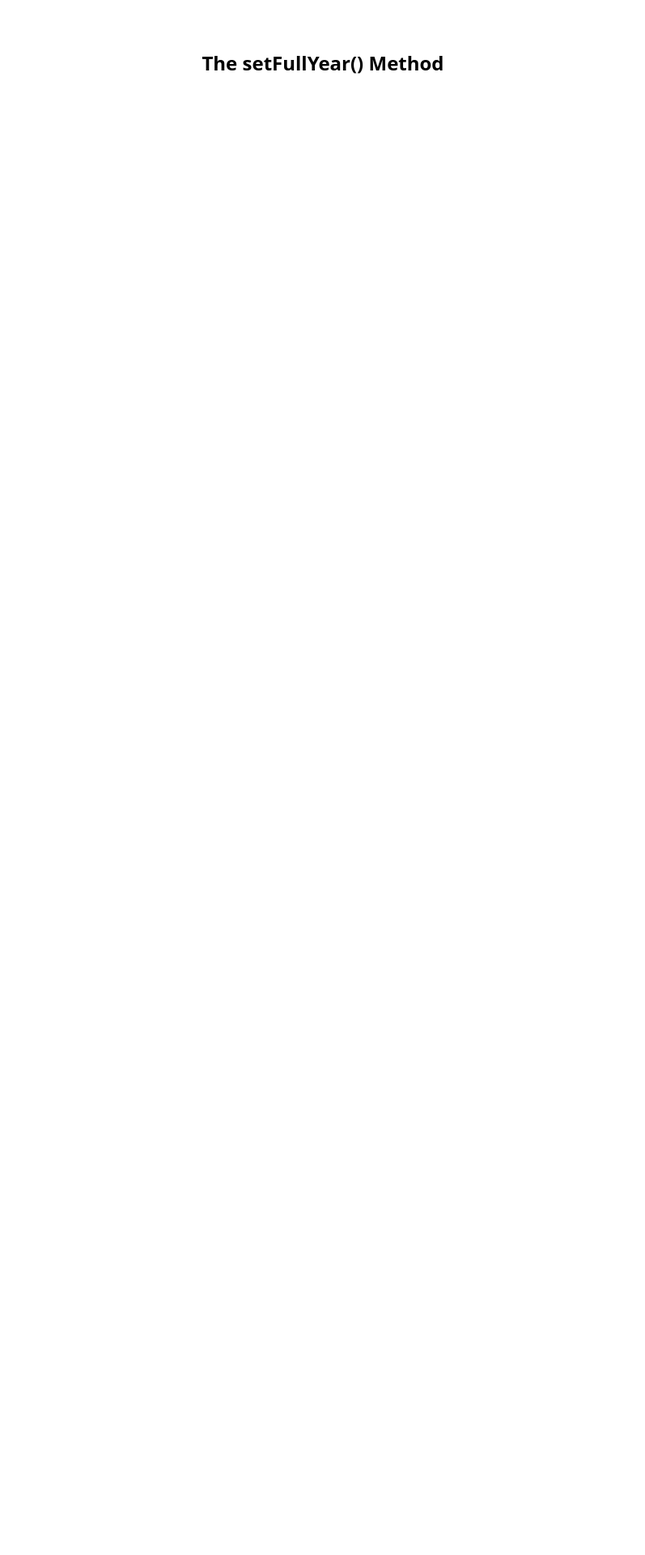
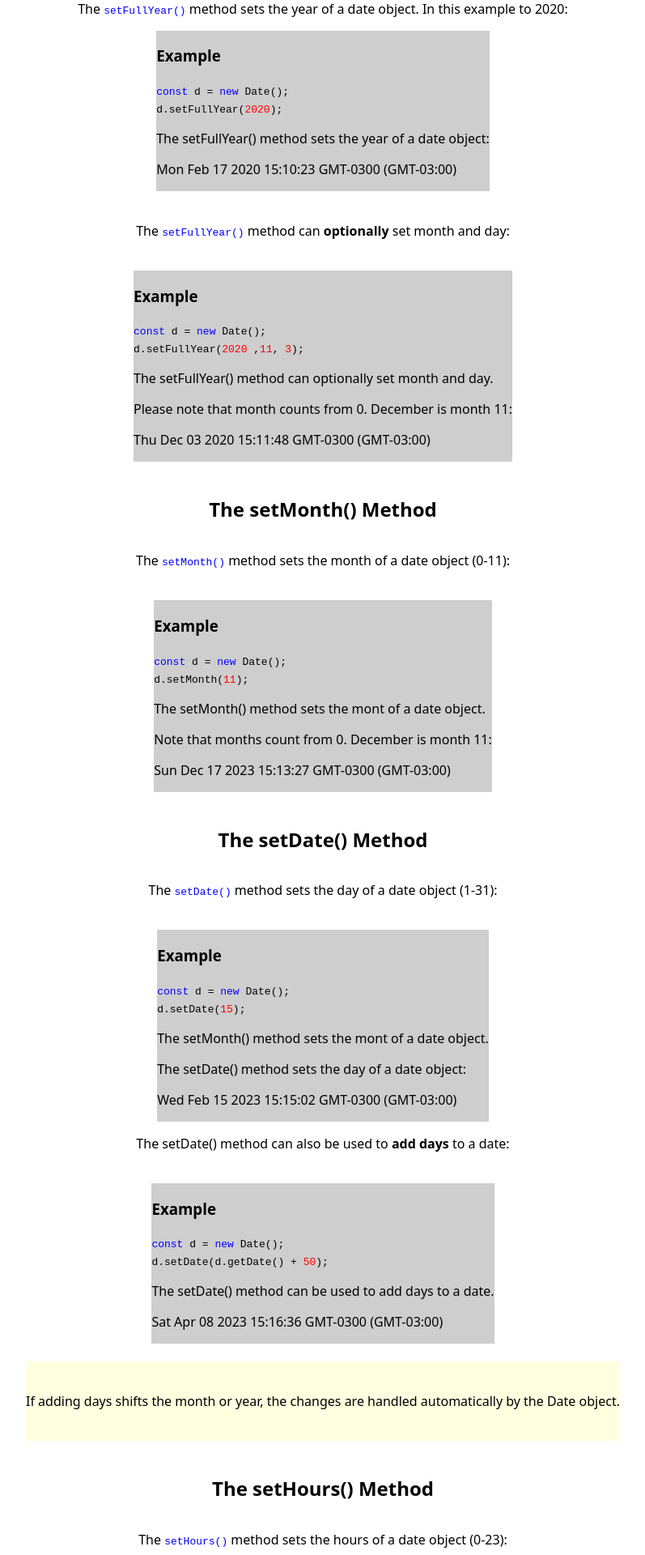
Before and after one commit to GoulartAugusto/javascript-index, a Next.js app: page /JavaScriptSetDateMethods in a window 1280 px wide. Shown: the part 740-2660 px from the top of the page at 81% size, without its empty margins (241-1038 px from the left). Before the commit the page ends 1008 px from the top, so only its background shows below. Built offline with nearby package versions, Linux system fonts and the light colour scheme.

Commit message:
add: JavaScript Set Date Methods page

```diff
--- a/src/pages/JavaScriptSetDateMethods.jsx
+++ b/src/pages/JavaScriptSetDateMethods.jsx
@@ -63,7 +63,287 @@ const JavaScriptSetDateMethods = () => {
 
         <h2>The setFullYear() Method</h2>
 
-        <p></p>
+        <p>The <code style={{color:"blue"}}>setFullYear()</code> method sets the year of a date object. In this example to 2020:</p>
+
+        <div style={{background:'#cecece'}}>
+            <h3>Example</h3>
+
+            <code><code style={{color:"blue"}}>const</code> d = <code style={{color:'blue'}}>new</code> Date();</code>
+
+            <br />
+
+            <code>d.setFullYear(<code style={{color:'red'}}>2020</code>);</code>
+
+            <br />
+
+            <p>The setFullYear() method sets the year of a date object:</p>
+
+            <p>Mon Feb 17 2020 15:10:23 GMT-0300 (GMT-03:00)</p>
+        </div>
+
+        <br />
+
+        <p>The <code style={{color:"blue"}}>setFullYear()</code> method can <b>optionally</b> set month and day:</p>
+
+        <br />
+
+        <div style={{background:'#cecece'}}>
+            <h3>Example</h3>
+
+            <code><code style={{color:"blue"}}>const</code> d = <code style={{color:'blue'}}>new</code> Date();</code>
+
+            <br />
+
+            <code>d.setFullYear(<code style={{color:'red'}}>2020</code> ,<code style={{color:'red'}}>11</code>, <code style={{color:'red'}}>3</code>);</code>
+
+            <br />
+
+            <p>The setFullYear() method can optionally set month and day.</p>
+
+            <p>Please note that month counts from 0. December is month 11:</p>
+
+            <p>Thu Dec 03 2020 15:11:48 GMT-0300 (GMT-03:00)</p>
+
+        </div>
+
+        <br />
+
+        {/* Just a mark to separete sections */}
+
+        <h2>The setMonth() Method</h2>
+
+        <p>The <code style={{color:'blue'}}>setMonth()</code> method sets the month of a date object (0-11):</p>
+
+        <br />
+
+        <div style={{background:'#cecece'}}>
+            <h3>Example</h3>
+
+            <code><code style={{color:"blue"}}>const</code> d = <code style={{color:'blue'}}>new</code> Date();</code>
+
+            <br />
+
+            <code>d.setMonth(<code style={{color:'red'}}>11</code>);</code>
+
+            <br />
+
+            <p>The setMonth() method sets the mont of a date object.</p>
+
+            <p>Note that months count from 0. December is month 11:</p>
+
+            <p>Sun Dec 17 2023 15:13:27 GMT-0300 (GMT-03:00)</p>
+
+        </div>
+
+        <br />
+
+        {/* Just a mark to separete sections */}
+
+        <h2>The setDate() Method</h2>
+
+        <p>The <code style={{color:'blue'}}>setDate()</code> method sets the day of a date object (1-31):</p>
+
+        <br />
+
+        <div style={{background:'#cecece'}}>
+            <h3>Example</h3>
+
+            <code><code style={{color:"blue"}}>const</code> d = <code style={{color:'blue'}}>new</code> Date();</code>
+
+            <br />
+
+            <code>d.setDate(<code style={{color:'red'}}>15</code>);</code>
+
+            <br />
+
+            <p>The setMonth() method sets the mont of a date object.</p>
+
+            <p>The setDate() method sets the day of a date object:</p>
+
+            <p>Wed Feb 15 2023 15:15:02 GMT-0300 (GMT-03:00)</p>
+
+        </div>
+
+        <p>The setDate() method can also be used to <b>add days</b> to a date:</p>
+
+        <br />
+
+        <div style={{background:'#cecece'}}>
+            <h3>Example</h3>
+
+            <code><code style={{color:"blue"}}>const</code> d = <code style={{color:'blue'}}>new</code> Date();</code>
+
+            <br />
+
+            <code>d.setDate(d.getDate() + <code style={{color:'red'}}>50</code>);</code>
+
+            <br />
+
+            <p>The setDate() method can be used to add days to a date.</p>
+
+            <p>Sat Apr 08 2023 15:16:36 GMT-0300 (GMT-03:00)</p>
+
+        </div>
+
+        <br />
+
+        <div style={{background:'lightyellow'}}>
+            <br />
+
+            <p>If adding days shifts the month or year, the changes are handled automatically by the Date object.</p>
+
+            <br />
+        </div>
+
+        <br />
+
+        {/* Just a mark to separete sections */}
+
+        <h2>The setHours() Method</h2>
+
+        <p>The <code style={{color:'blue'}}>setHours()</code> method sets the hours of a date object (0-23):</p>
+
+        <br />
+
+        <div style={{background:'#cecece'}}>
+            <h3>Example</h3>
+
+            <code><code style={{color:"blue"}}>const</code> d = <code style={{color:'blue'}}>new</code> Date();</code>
+
+            <br />
+
+            <code>d.setHours(<code style={{color:'red'}}>22</code>);</code>
+
+            <br />
+
+            <p>The setHours() method sets the hours of a date object:</p>
+
+            <p>Fri Feb 17 2023 22:19:36 GMT-0300 (GMT-03:00)</p>
+
+        </div>
+
+        <br />
+
+        {/* Just a mark to separete sections */}
+
+        <h2>The setMinutes() Method</h2>
+
+        <p>The <code style={{color:'blue'}}>setMinutes()</code> method sets the minutes of a date object (0-59):</p>
+
+        <br />
+
+        <div style={{background:'#cecece'}}>
+            <h3>Example</h3>
+
+            <code><code style={{color:"blue"}}>const</code> d = <code style={{color:'blue'}}>new</code> Date();</code>
+
+            <br />
+
+            <code>d.setMinutes(<code style={{color:'red'}}>30</code>);</code>
+
+            <br />
+
+            <p>The setMinutes() method sets the minutes of a date object (0-59):</p>
+
+            <p>Fri Feb 17 2023 15:30:44 GMT-0300 (GMT-03:00)</p>
+
+        </div>
+
+        <br />
+
+        {/* Just a mark to separete sections */}
+
+        <h2>The setSeconds() Method</h2>
+
+        <p>The <code style={{color:"blue"}}>setSeconds()</code> method sets the seconds of a date object (0-59):</p>
+
+        <br />
+
+        <div style={{background:'#cecece'}}>
+            <h3>Example</h3>
+
+            <code><code style={{color:"blue"}}>const</code> d = <code style={{color:'blue'}}>new</code> Date();</code>
+
+            <br />
+
+            <code>d.setSeconds(<code style={{color:'red'}}>30</code>);</code>
+
+            <br />
+
+            <p>The setSeconds() method sets the seconds of a date object (0-59):</p>
+
+            <p>Fri Feb 17 2023 15:22:30 GMT-0300 (GMT-03:00)</p>
+
+        </div>
+
+        <br />
+
+        {/* Just a mark to separete sections */}
+
+        <h2>Compare Dates</h2>
+
+        <p>Dates can easily be compared.</p>
+
+        <p>The following example compares today's date with January 14, 2100:</p>
+
+        <br />
+
+        <div style={{background:'#cecece'}}>
+            <h3>Example</h3>
+
+            <code><code style={{color:'blue'}}>let</code> text = <code style={{color:'#5d0000'}}>""</code>;</code>
+
+            <br />
+
+            <code><code style={{color:"blue"}}>const</code> today = <code style={{color:'blue'}}>new</code> Date();</code>
+
+            <br />
+
+            <code><code style={{color:"blue"}}>const</code> someday = <code style={{color:'blue'}}>new</code> Date();</code>
+
+            <br />
+
+            <code>someday.setFullYear(<code style={{color:'red'}}>2100</code>, <code style={{color:'red'}}>0</code>, <code style={{color:'red'}}>14</code>);</code>
+
+            <br />
+            <br />
+
+            <code><code style={{color:'blue'}}>if</code> (<code>someday</code> &gt; today) &#123;</code>
+
+            <br />
+
+            <code>text = <code style={{color:'#5d0000'}}>"Today is before January 14, 2100."</code>;</code>
+
+            <br />
+
+            &#125; <code style={{color:'blue'}}>else</code> &#123;
+
+            <br />
+
+            <code>text = <code style={{color:'#5d0000'}}>"Today is after January 14, 2100."</code>;</code>
+
+            <br />
+
+            &#125;
+
+            <br />
+            <br />
+
+            <p>Today is before January 14, 2100.</p>
+
+        </div>
+
+        <br />
+
+        <div style={{background:'lightyellow'}}>
+            <br />
+
+            <p>JavaScript counts months from 0 to 11. January is 0. December is 11.</p>
+
+            <br />
+        </div>
+
+
 
     </main>
   )
```
